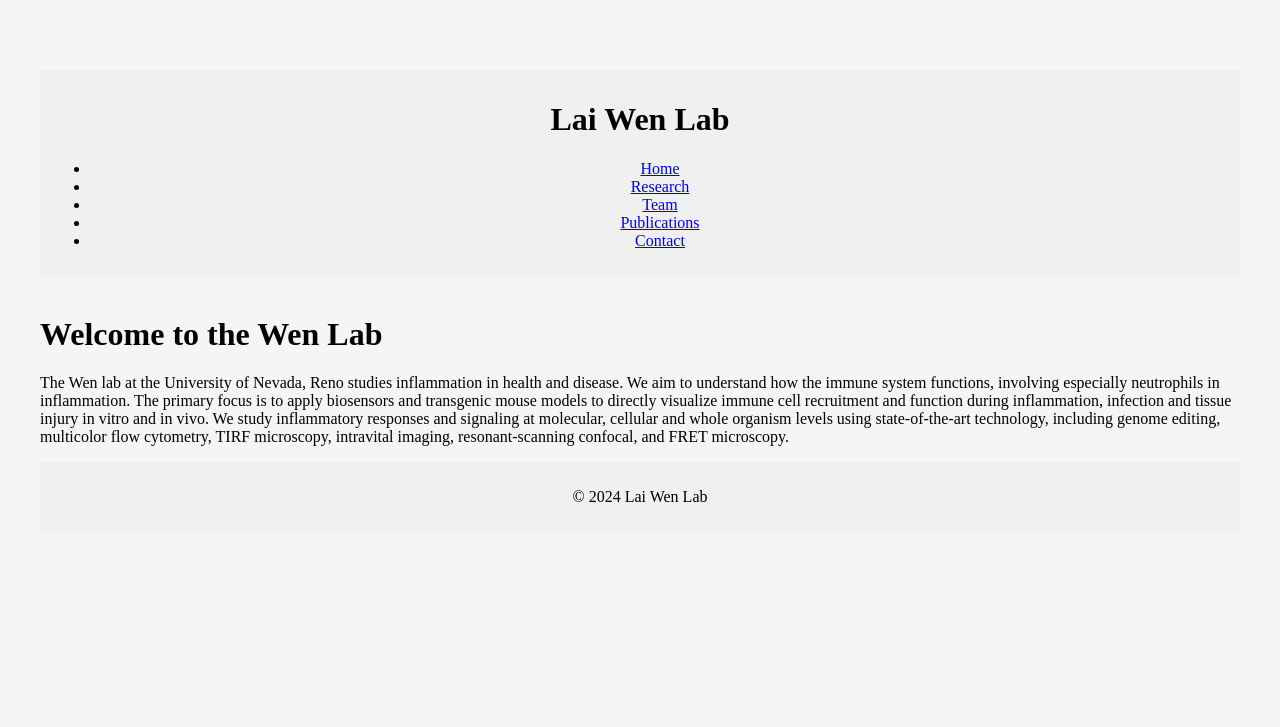
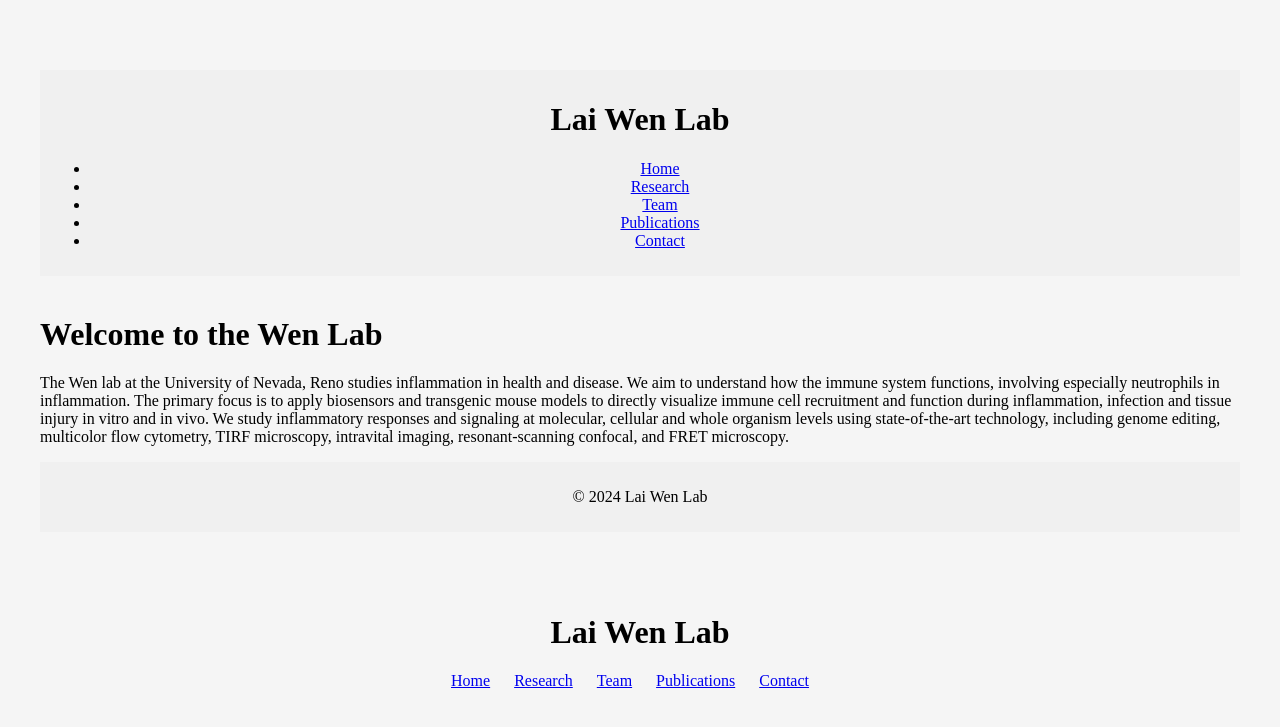
Before and after one commit to laiwenlab/laiwenlab.github.io, a Jekyll site: the page built from index.md, in a window 1280 px wide. Shown: the top 727 px of the page. Built offline with Jekyll 4.4.1, drawn with Linux system fonts in a browser that asks for light colours.

Commit message:
Update default.html

```diff
--- a/_layouts/default.html
+++ b/_layouts/default.html
@@ -33,3 +33,15 @@
     </footer>
 </body>
 </html>
+<header style="background-color: #f5f5f5; padding: 20px; text-align: center;">
+    <h1>{{ site.title }}</h1>
+    <nav>
+        <ul style="list-style-type: none; padding: 0;">
+            <li style="display: inline-block; margin-right: 20px;"><a href="{{ '/' | relative_url }}">Home</a></li>
+            <li style="display: inline-block; margin-right: 20px;"><a href="{{ '/research' | relative_url }}">Research</a></li>
+            <li style="display: inline-block; margin-right: 20px;"><a href="{{ '/team' | relative_url }}">Team</a></li>
+            <li style="display: inline-block; margin-right: 20px;"><a href="{{ '/publications' | relative_url }}">Publications</a></li>
+            <li style="display: inline-block; margin-right: 20px;"><a href="{{ '/contact' | relative_url }}">Contact</a></li>
+        </ul>
+    </nav>
+</header>
```
